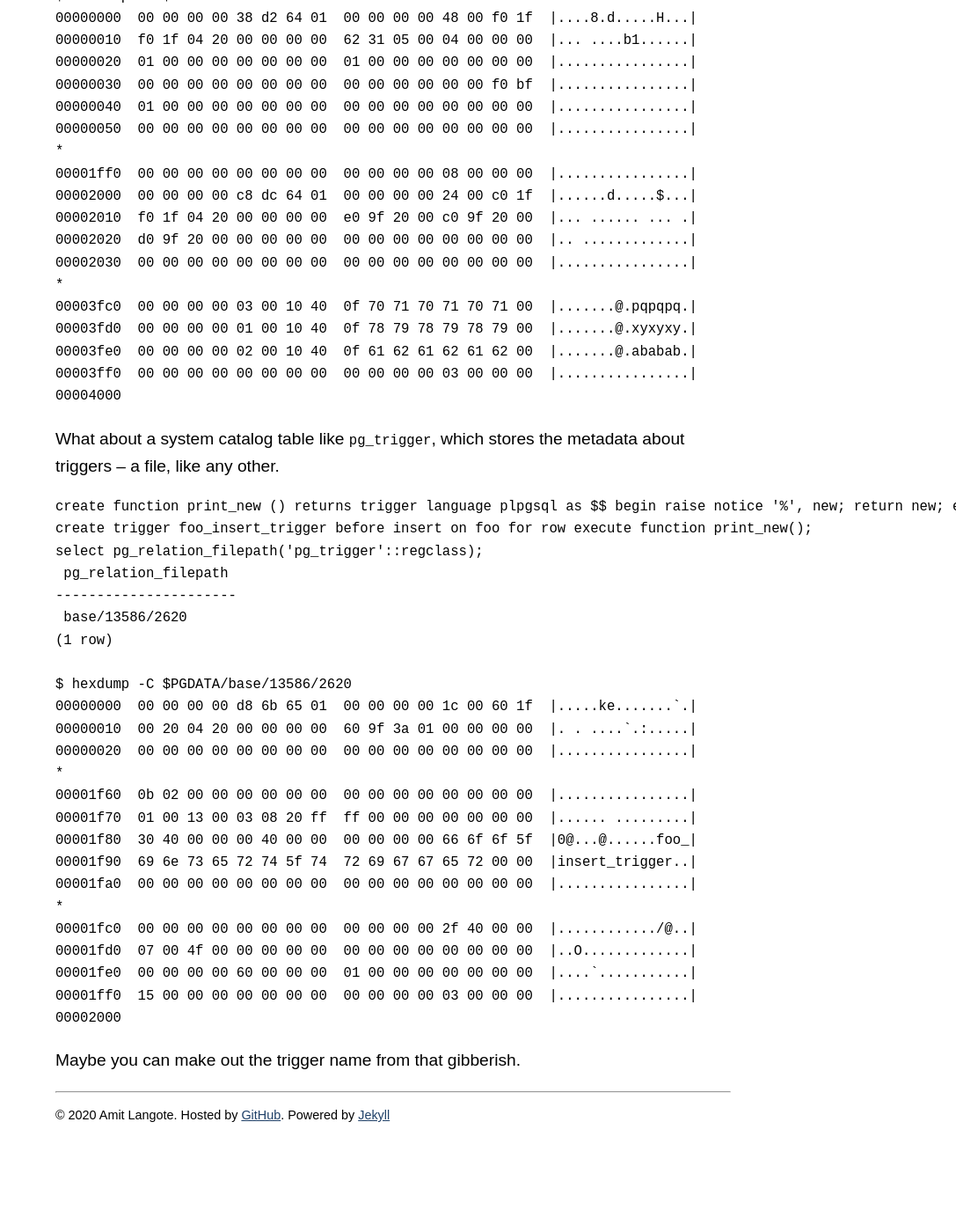
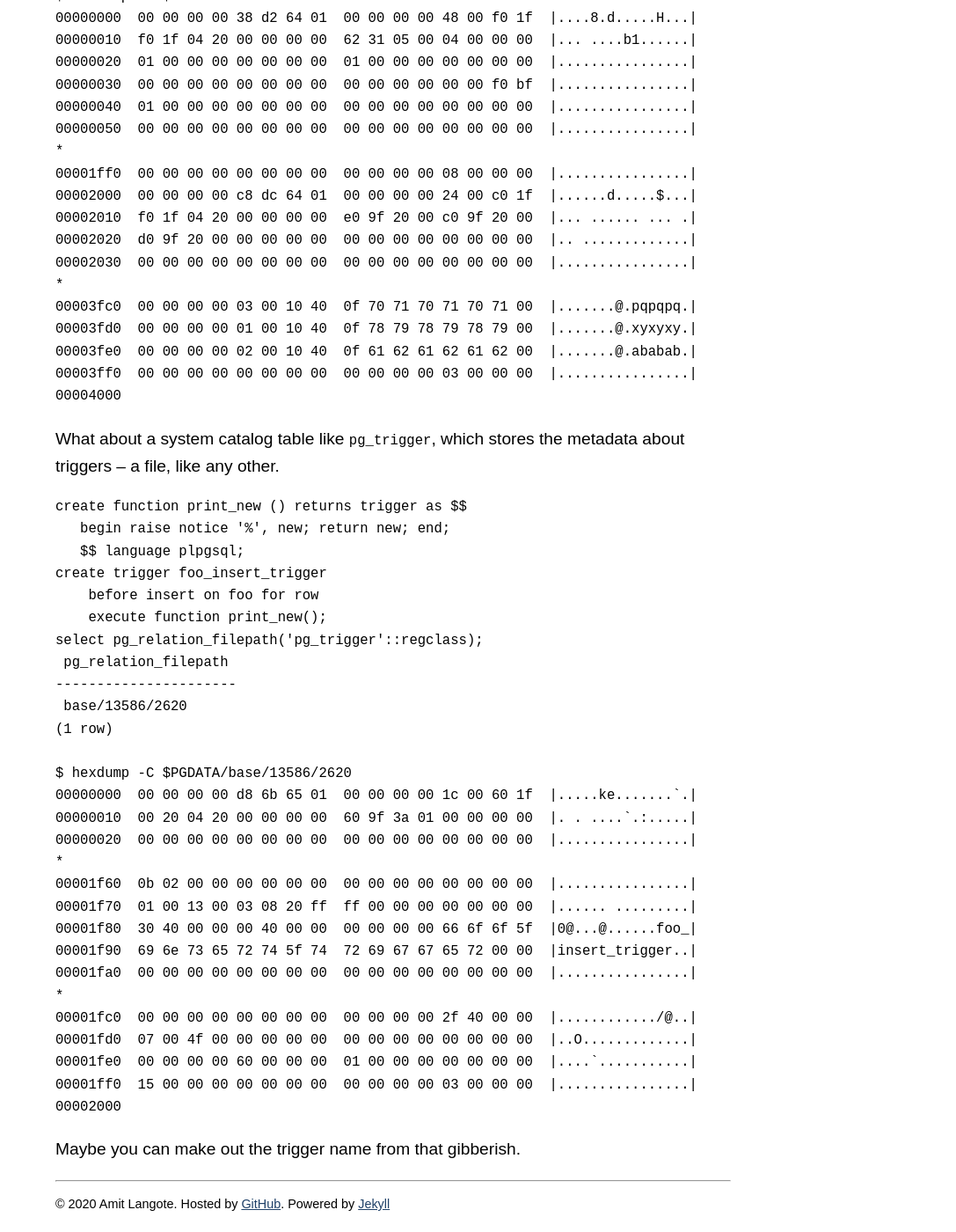
Before and after one commit to amitlan/website, a Jekyll site: the page built from _posts/2020-06-29-pg-relation-files.md, in a window 1280 px wide and 1400 px high, scrolled down 2382 px. Shown: the whole window at 88% size, without its empty margins (193-1280 px from the left). Built offline with Jekyll 4.4.1, drawn with Linux system fonts in a browser that asks for light colours; before the commit the page ends 3681 px from its top, so only the background shows below that.

Commit message:
wheres the data: space

````diff
--- a/_posts/2020-06-29-pg-relation-files.md
+++ b/_posts/2020-06-29-pg-relation-files.md
@@ -128,8 +128,12 @@ What about a system catalog table like `pg_trigger`, which stores the metadata
 about triggers -- a file, like any other.
 
 ```
-create function print_new () returns trigger language plpgsql as $$ begin raise notice '%', new; return new; end; $$;
-create trigger foo_insert_trigger before insert on foo for row execute function print_new();
+create function print_new () returns trigger as $$
+   begin raise notice '%', new; return new; end;
+   $$ language plpgsql;
+create trigger foo_insert_trigger
+    before insert on foo for row
+    execute function print_new();
 select pg_relation_filepath('pg_trigger'::regclass);
  pg_relation_filepath
 ----------------------
````
